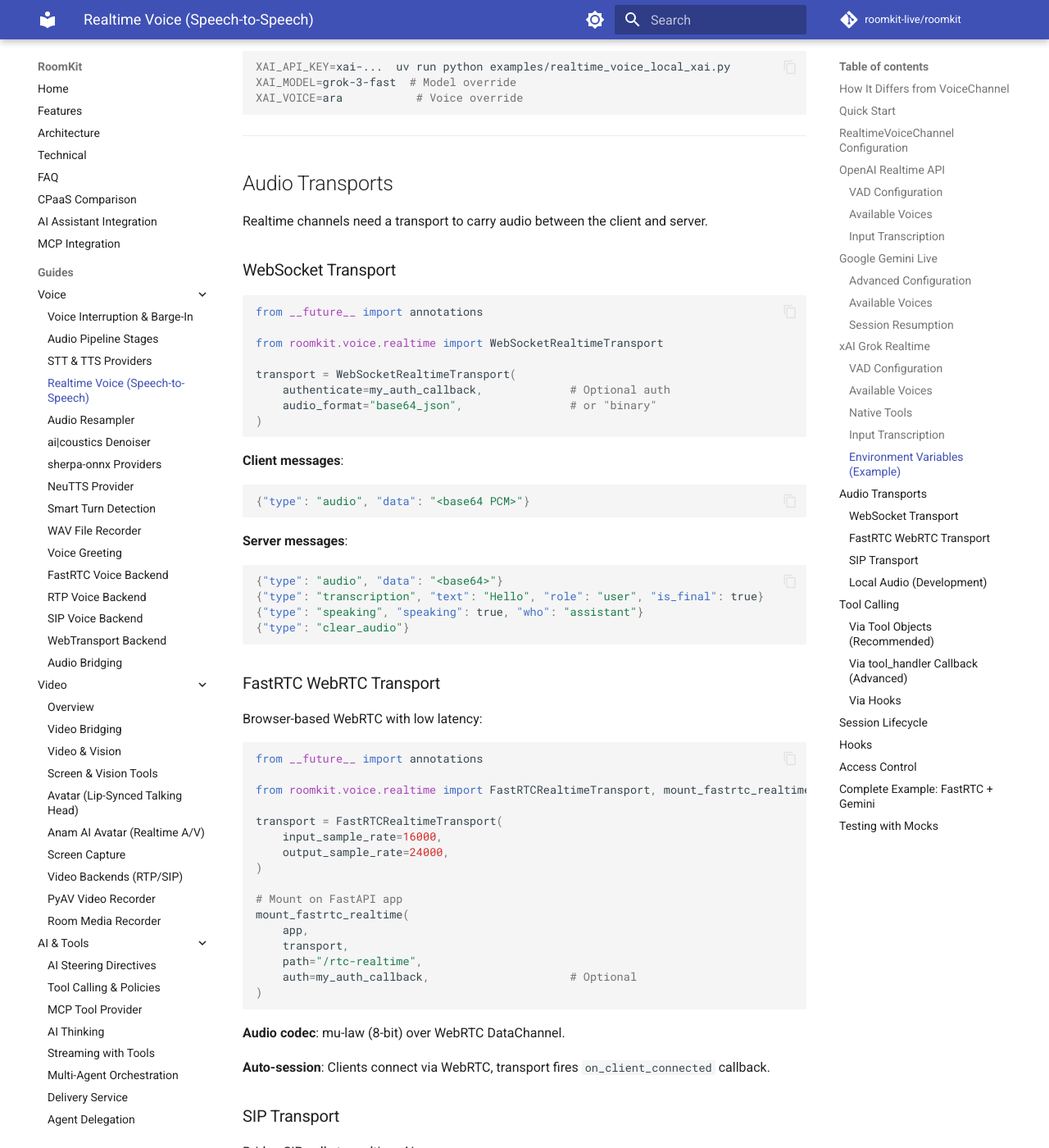
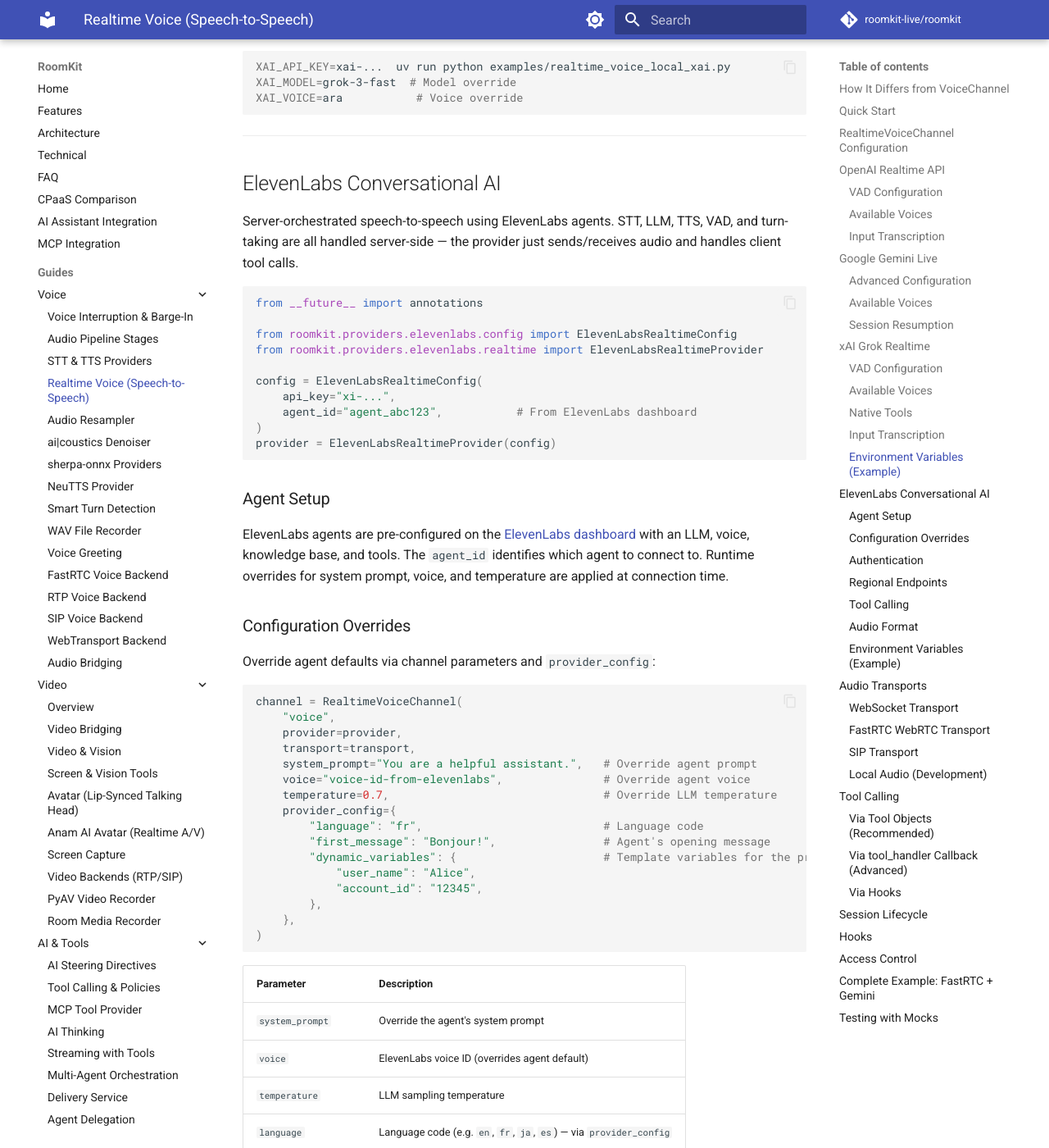
Before and after one commit to roomkit-live/roomkit-docs, an MkDocs documentation site: the page built from docs/guides/realtime-voice-providers.md, in a window 1280 px wide and 1400 px high, scrolled down 7320 px. Shown: the whole window at 82% size. Built offline with MkDocs 1.6.1 and Material for MkDocs 9.7.7, drawn with Linux system fonts in a browser that asks for light colours; comment, search, counter and statistics services are not loaded; some of the changed text lies outside the part shown.

Commit message:
docs: add ElevenLabs Conversational AI to realtime voice guide
Add provider section with agent setup, configuration overrides,
authentication modes, regional endpoints, tool calling, and
audio format documentation. Update features.md and intro text
to include ElevenLabs in the provider list.

Co-Authored-By: Claude Opus 4.6 (1M context) <noreply@anthropic.com>

````diff
--- a/docs/guides/realtime-voice-providers.md
+++ b/docs/guides/realtime-voice-providers.md
@@ -1,6 +1,6 @@
 # Realtime Voice (Speech-to-Speech)
 
-RoomKit's `RealtimeVoiceChannel` enables speech-to-speech AI conversations using providers like OpenAI Realtime API and Google Gemini Live. Audio flows directly between the client and the AI provider — no separate STT/TTS stages.
+RoomKit's `RealtimeVoiceChannel` enables speech-to-speech AI conversations using providers like OpenAI Realtime API, Google Gemini Live, xAI Grok Realtime, and ElevenLabs Conversational AI. Audio flows directly between the client and the AI provider — no separate STT/TTS stages.
 
 ## How It Differs from VoiceChannel
 
@@ -71,7 +71,7 @@ channel = RealtimeVoiceChannel(
 
 | Parameter | Default | Description |
 |-----------|---------|-------------|
-| `provider` | required | Realtime AI provider (OpenAI, Gemini, xAI Grok) |
+| `provider` | required | Realtime AI provider (OpenAI, Gemini, xAI Grok, ElevenLabs) |
 | `transport` | required | Audio transport backend |
 | `system_prompt` | `None` | AI system instructions |
 | `voice` | `None` | Voice preset name |
@@ -325,6 +325,132 @@ provider_config={
 XAI_API_KEY=xai-...  uv run python examples/realtime_voice_local_xai.py
 XAI_MODEL=grok-3-fast  # Model override
 XAI_VOICE=ara           # Voice override
+```
+
+---
+
+## ElevenLabs Conversational AI
+
+Server-orchestrated speech-to-speech using ElevenLabs agents. STT, LLM, TTS, VAD, and turn-taking are all handled server-side — the provider just sends/receives audio and handles client tool calls.
+
+```python
+from __future__ import annotations
+
+from roomkit.providers.elevenlabs.config import ElevenLabsRealtimeConfig
+from roomkit.providers.elevenlabs.realtime import ElevenLabsRealtimeProvider
+
+config = ElevenLabsRealtimeConfig(
+    api_key="xi-...",
+    agent_id="agent_abc123",           # From ElevenLabs dashboard
+)
+provider = ElevenLabsRealtimeProvider(config)
+```
+
+### Agent Setup
+
+ElevenLabs agents are pre-configured on the [ElevenLabs dashboard](https://elevenlabs.io/conversational-ai) with an LLM, voice, knowledge base, and tools. The `agent_id` identifies which agent to connect to. Runtime overrides for system prompt, voice, and temperature are applied at connection time.
+
+### Configuration Overrides
+
+Override agent defaults via channel parameters and `provider_config`:
+
+```python
+channel = RealtimeVoiceChannel(
+    "voice",
+    provider=provider,
+    transport=transport,
+    system_prompt="You are a helpful assistant.",   # Override agent prompt
+    voice="voice-id-from-elevenlabs",               # Override agent voice
+    temperature=0.7,                                # Override LLM temperature
+    provider_config={
+        "language": "fr",                           # Language code
+        "first_message": "Bonjour!",                # Agent's opening message
+        "dynamic_variables": {                      # Template variables for the prompt
+            "user_name": "Alice",
+            "account_id": "12345",
+        },
+    },
+)
+```
+
+| Parameter | Description |
+|-----------|-------------|
+| `system_prompt` | Override the agent's system prompt |
+| `voice` | ElevenLabs voice ID (overrides agent default) |
+| `temperature` | LLM sampling temperature |
+| `language` | Language code (e.g. `en`, `fr`, `ja`, `es`) — via `provider_config` |
+| `first_message` | Agent greeting message — via `provider_config` |
+| `dynamic_variables` | Dict of variables for prompt templates — via `provider_config` |
+
+### Authentication
+
+Two authentication modes:
+
+```python
+# Direct API key (server-to-server) — default
+config = ElevenLabsRealtimeConfig(
+    api_key="xi-...",
+    agent_id="agent_abc123",
+    requires_auth=False,              # API key sent as header
+)
+
+# Signed URL (client-facing deployments)
+config = ElevenLabsRealtimeConfig(
+    api_key="xi-...",
+    agent_id="agent_abc123",
+    requires_auth=True,               # Fetches signed URL via SDK
+)
+```
+
+### Regional Endpoints
+
+```python
+# EU (GDPR)
+config = ElevenLabsRealtimeConfig(
+    api_key="xi-...",
+    agent_id="agent_abc123",
+    base_url="wss://api.eu.residency.elevenlabs.io",
+)
+```
+
+### Tool Calling
+
+Tools are configured on the ElevenLabs dashboard as **client tools**. The agent invokes them, and the provider dispatches via the standard `on_tool_call` callback:
+
+```python
+async def handle_tool(name: str, arguments: dict) -> str:
+    if name == "check_order":
+        return json.dumps({"status": "shipped", "eta": "Tomorrow"})
+    return json.dumps({"error": f"Unknown tool: {name}"})
+
+
+channel = RealtimeVoiceChannel(
+    "voice",
+    provider=provider,
+    transport=transport,
+    tool_handler=handle_tool,
+)
+```
+
+!!! tip "Tools are dashboard-configured"
+    Unlike OpenAI and Gemini, ElevenLabs tool definitions are set on the agent dashboard — not passed at connection time. The `tools` parameter on `RealtimeVoiceChannel` is ignored for ElevenLabs. Only the `tool_handler` callback matters.
+
+### Audio Format
+
+ElevenLabs uses 16-bit PCM mono at **16 kHz** by default. The format is negotiated at connection time and reported in the server's init metadata.
+
+Supported formats: `pcm_8000`, `pcm_16000`, `pcm_22050`, `pcm_24000`, `pcm_44100`, `pcm_48000`, `ulaw_8000`.
+
+### Environment Variables (Example)
+
+```bash
+ELEVENLABS_API_KEY=xi-...  ELEVENLABS_AGENT_ID=agent_abc123 \
+    uv run python examples/realtime_voice_local_elevenlabs.py
+
+# Optional overrides
+ELEVENLABS_VOICE_ID=voice-id    # Voice override
+SYSTEM_PROMPT="Be concise."     # System prompt override
+LANGUAGE=fr                     # Language code
 ```
 
 ---
````
Also changed, not shown: docs/features.md (+1 -1 lines).
